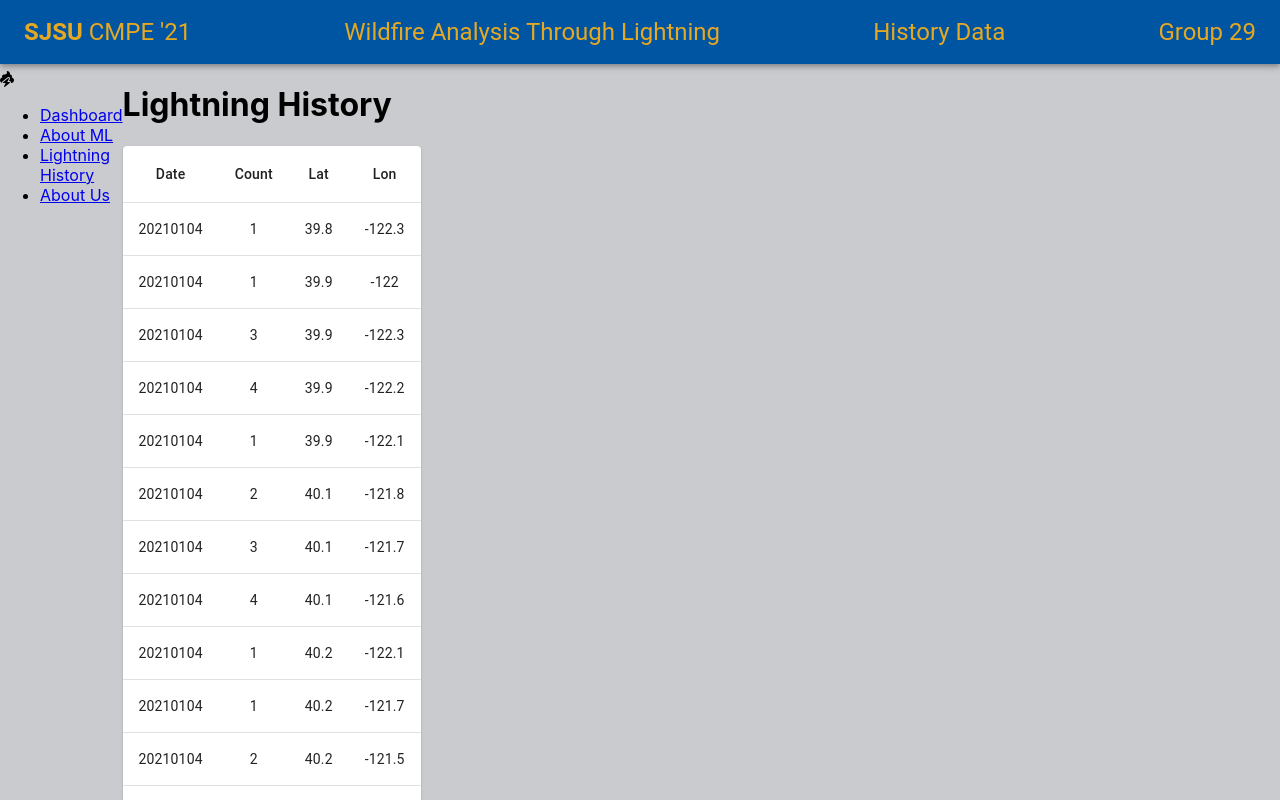
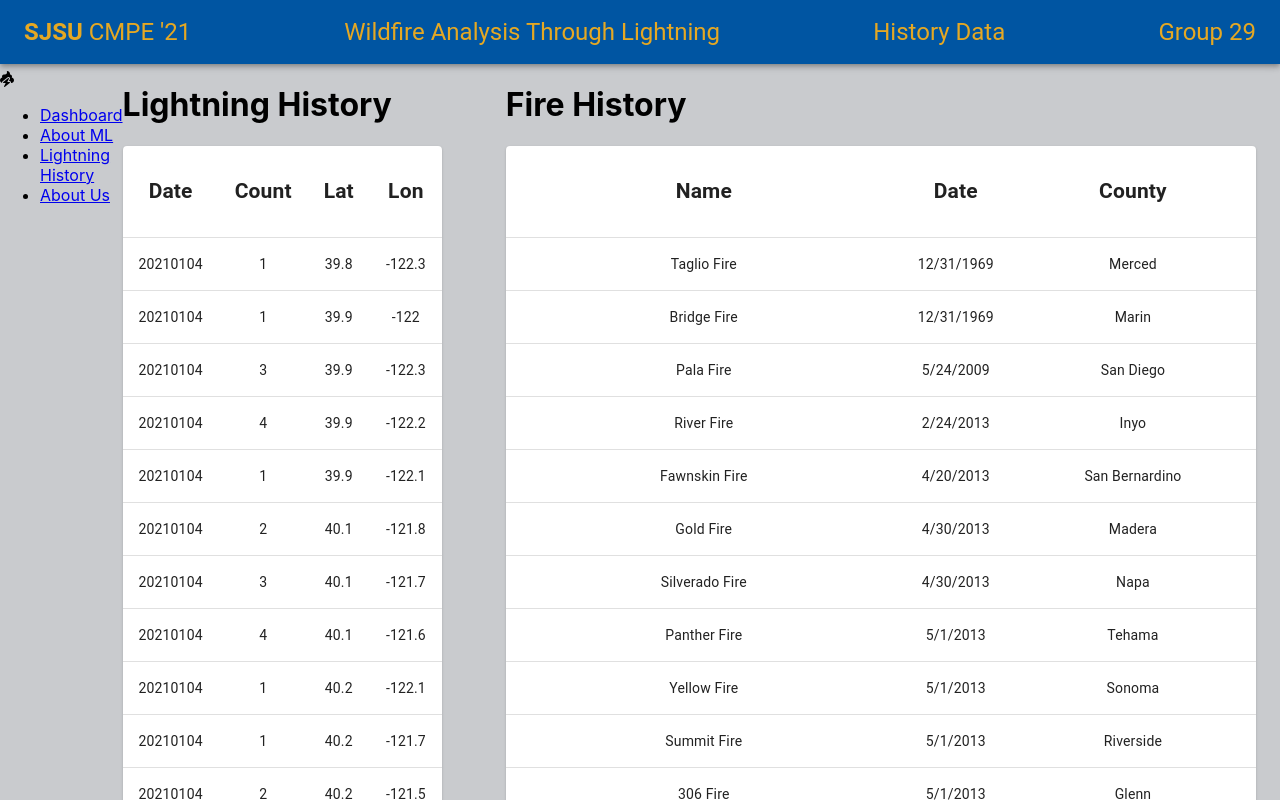
Before and after one commit to SJSU-Wildfire-Prediction/wildfire-frontend, a React (Create React App) app: page /LightningHistory in a window 1280 px wide. Shown: the top 800 px of the page. Built offline with nearby package versions, Linux system fonts and the light colour scheme; no server answers.

Commit message:
TABLES DONE
changed the data variable names to be more intuitive

```diff
--- a/src/LightningHistory.jsx
+++ b/src/LightningHistory.jsx
@@ -19,8 +19,8 @@ class LightningHistory extends Component {
   constructor(props) {
     super(props);
     this.state = {
-        data : lightningData,
-        data2 : FireHistory
+      lightningData : lightningData,
+      FireHistory : FireHistory
     }
   }
 
@@ -58,15 +58,15 @@ class LightningHistory extends Component {
               <TableContainer component={Paper}>
                 <TableHead>
                   <TableRow>
-                    <TableCell align="center">Date</TableCell>
-                    <TableCell align="center">Count</TableCell>
-                    <TableCell align="center">Lat</TableCell>
-                    <TableCell align="center">Lon</TableCell>
+                    <TableCell align="center"><h2>Date</h2></TableCell>
+                    <TableCell align="center"><h2>Count</h2></TableCell>
+                    <TableCell align="center"><h2>Lat</h2></TableCell>
+                    <TableCell align="center"><h2>Lon</h2></TableCell>
                   </TableRow>
                 </TableHead>
                 <TableBody>
 
-                  {this.state.data.map(function (entry) {
+                  {this.state.lightningData.map(function (entry) {
                     return <TableRow>
                       <TableCell align="center">{entry.DATE}</TableCell>
                       <TableCell align="center">{entry.TOTAL_COUNT}</TableCell>
@@ -78,25 +78,24 @@ class LightningHistory extends Component {
               </TableContainer>
             </Row>
           </Grid>
-          <Grid item sm={13}>
+          <Grid item sm={8}>
             <Row>
               <h1>Fire History</h1>
               <TableContainer component={Paper}>
                 <TableHead>
                   <TableRow>
-                    <TableCell align="center">Name</TableCell>
-                    <TableCell align="center">Date</TableCell>
-                    <TableCell align="center">County</TableCell>
+                    <TableCell align="center"><h2>Name</h2></TableCell>
+                    <TableCell align="center"><h2>Date</h2></TableCell>
+                    <TableCell align="center"><h2>County</h2></TableCell>
                   </TableRow>
                 </TableHead>
                 <TableBody>
 
-                  {this.state.data2.map(function (entry) {
+                  {this.state.FireHistory.map(function (entry) {
                     return <TableRow>
                       <TableCell align="center">{entry.incident_name}</TableCell>
                       <TableCell align="center">{entry.incident_dateonly_created}</TableCell>
                       <TableCell align="center">{entry.incident_county}</TableCell>
-
                     </TableRow>
                   })}
                 </TableBody>
```
